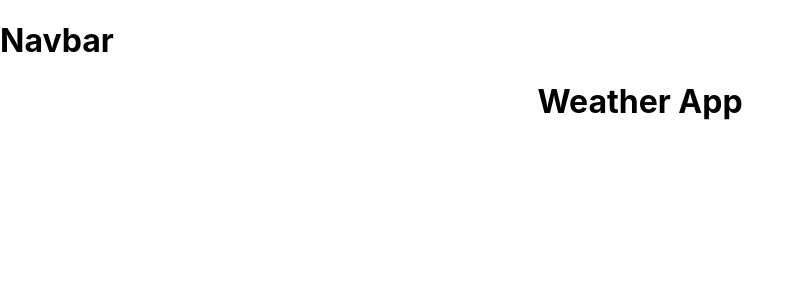
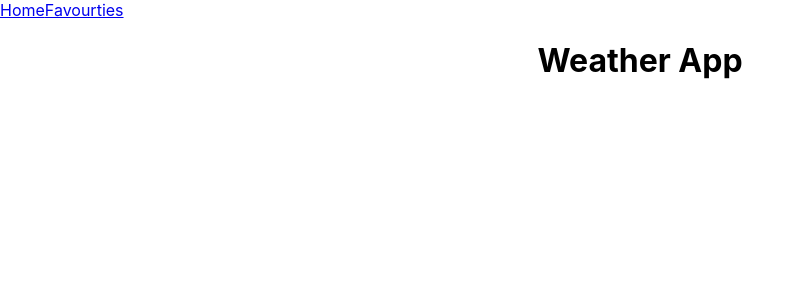
Before and after one commit to SpiritualChicken/React-Weather-App, a React (Create React App) app in the folder my-app/: page /favourites in a window 1280 px wide. Shown: the top 300 px of the page, without its empty margins (0-804 px from the left). Built offline with nearby package versions, Linux system fonts and the light colour scheme.

Commit message:
Setup NavBar Links

```diff
--- a/my-app/src/components/NavBar.jsx
+++ b/my-app/src/components/NavBar.jsx
@@ -1,9 +1,12 @@
 import react from "react";
+import { Link } from "react-router-dom"
 
 function NavBar () {
     return (
-        <h1> Navbar</h1>
+        <nav>
+            <Link exact to="/">Home</Link>
+            <Link to="/favourties">Favourties</Link>
+        </nav>
     )
 }
-
 export default NavBar
```
